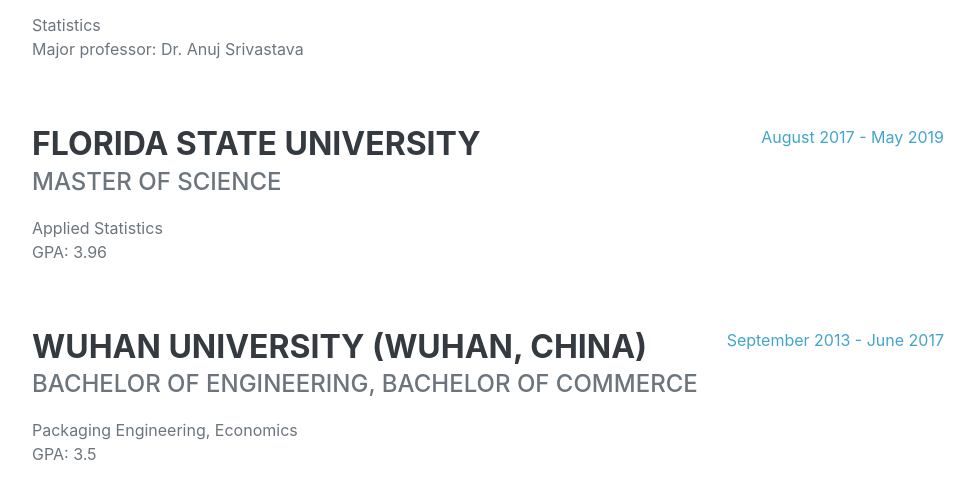
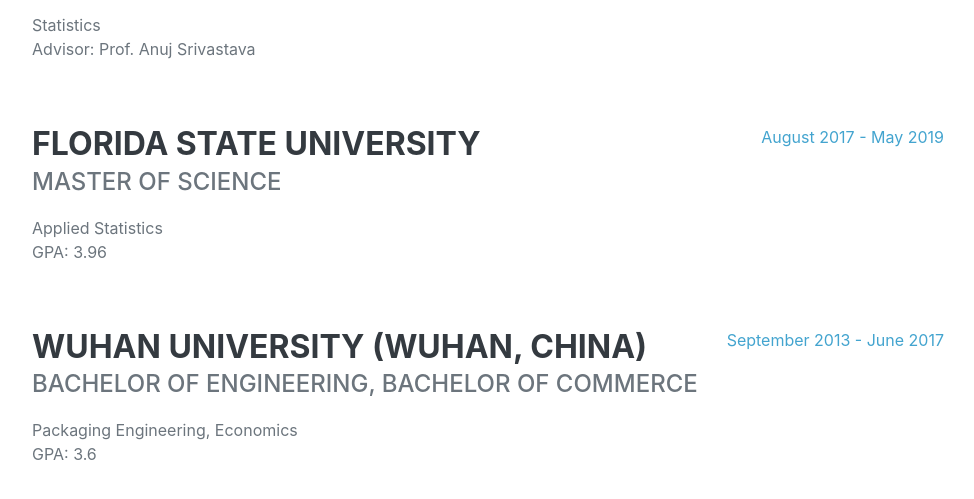
Before and after one commit to wuyx5/wuyx5.github.io, a plain HTML site: page index.html in a window 1280 px wide. Shown: the part 4140-4639 px from the top of the page, without its empty margins (288-1262 px from the left). Drawn offline with nearby package versions, Linux system fonts and the light colour scheme; some icons are missing; a web font is replaced by a local one.

Commit message:
Update index.html

```diff
--- a/index.html
+++ b/index.html
@@ -138,7 +138,7 @@
                             <h3 class="mb-0">Florida State University</h3>
                             <div class="subheading mb-3">Doctor of Philosophy</div>
                             <div>Statistics</div>
-                            <p>Major professor: Dr. Anuj Srivastava</p>
+                            <p>Advisor: Prof. Anuj Srivastava</p>
                         </div>
                         <div class="flex-shrink-0"><span class="text-primary">August 2019 - July 2022</span></div>
                     </div>
@@ -156,7 +156,7 @@
                             <h3 class="mb-0">Wuhan University (Wuhan, China)</h3>
                             <div class="subheading mb-3">Bachelor of Engineering, Bachelor of Commerce</div>
                             <div>Packaging Engineering, Economics</div>
-                            <p>GPA: 3.5</p>
+                            <p>GPA: 3.6</p>
                         </div>
                         <div class="flex-shrink-0"><span class="text-primary">September 2013 - June 2017</span></div>
                     </div>
```
